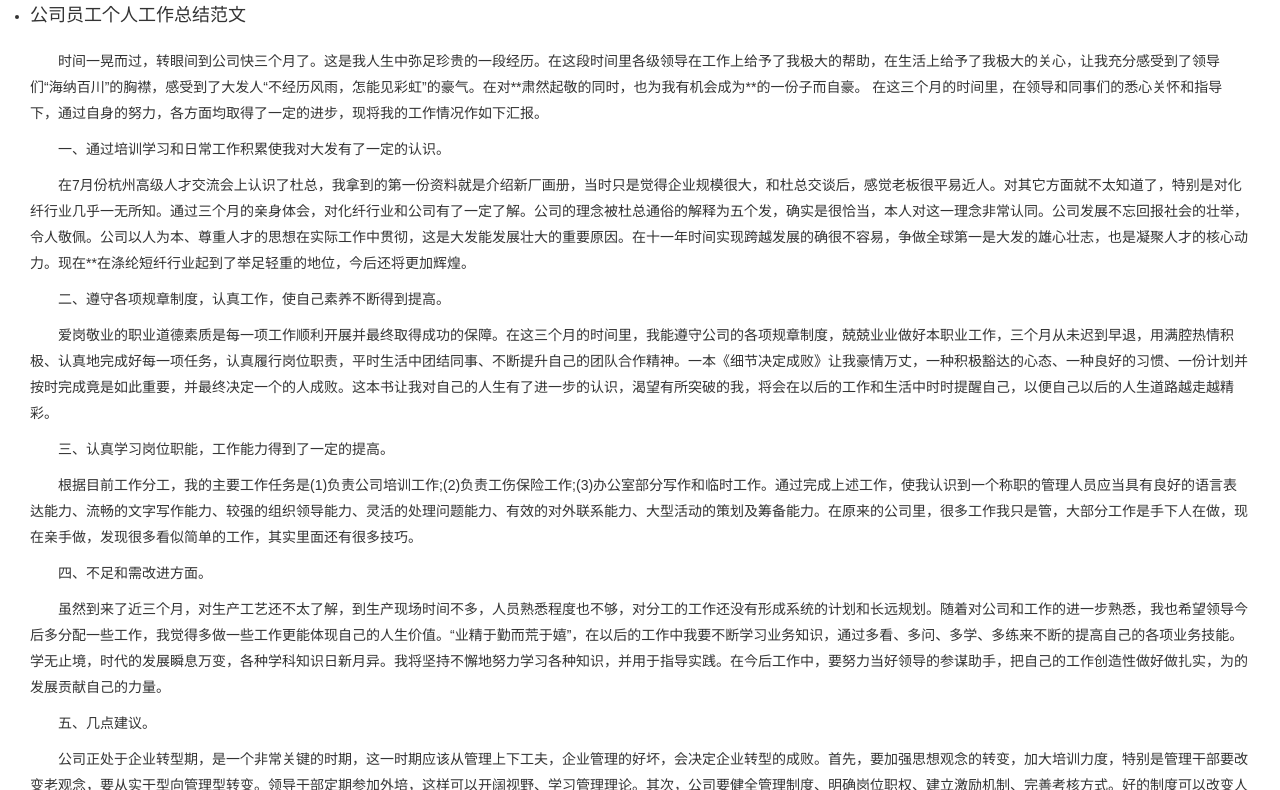
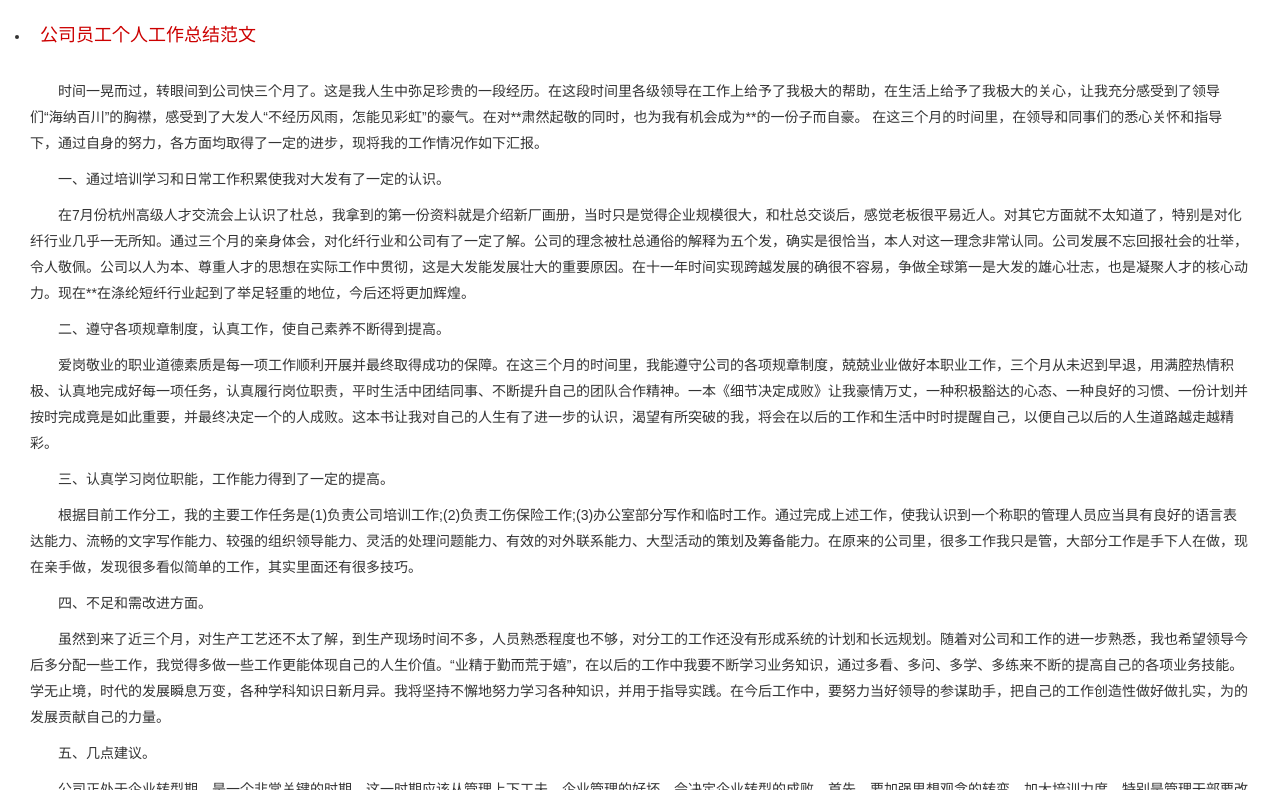
Before and after one commit to designba/xuedowncn.github.io, a plain HTML site: page index.html in a window 1280 px wide. Shown: the part 64-854 px from the top of the page. Drawn offline with nearby package versions, Linux system fonts and the light colour scheme.

Commit message:
Update index.html

```diff
--- a/index.html
+++ b/index.html
@@ -28,7 +28,7 @@ table {border-collapse:collapse;border-spacing:0}
 .cf{*zoom:1}
 .mt25{height:25px;}
 h1{text-align:center;}
-h2{font-size:18px;padding-bottom:10px;}
+h2{font-size:18px;padding:20px 10px;color:#c00;}
 .list{margin:20px 10px 10px;}
 .list li{border-bottom:1px solid #ccc;padding-bottom:20px;}
 .list p{margin:10px 0px;}
```
